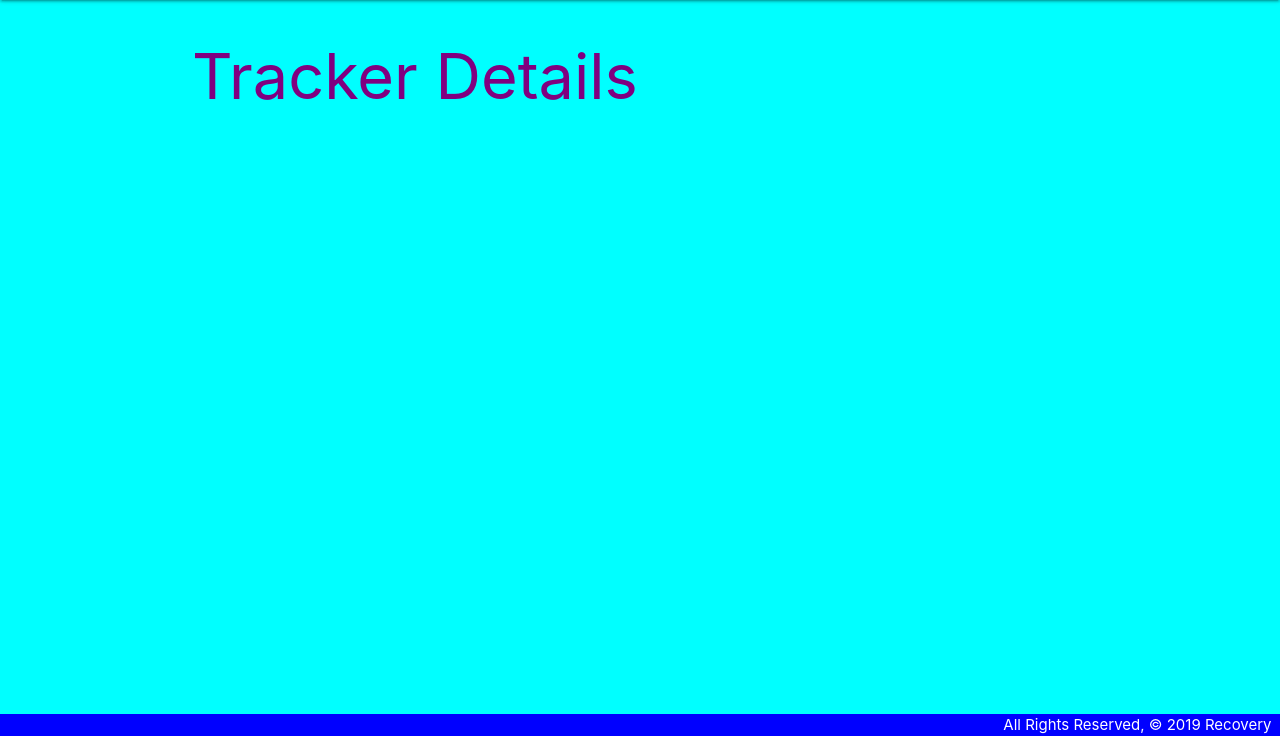
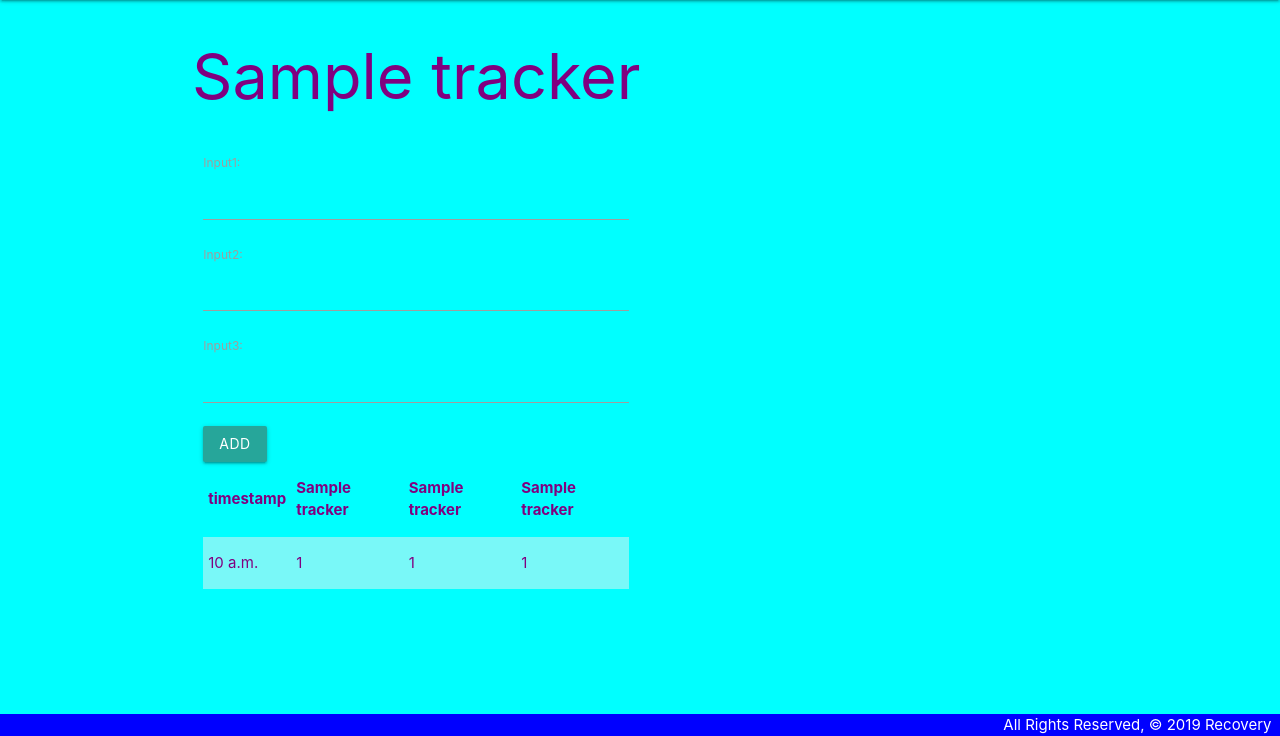
Before and after one commit to MiladMalakooti/recovery2, a Django app: page /trackers/1/ in a window 1280 px wide. Shown: the part 64-800 px from the top of the page. Run offline with Django 3.2, Linux system fonts and the light colour scheme; tables that the repository leaves empty hold one stand-in row (values such as "Sample post").

Commit message:
record posting"

```diff
--- a/main_app/admin.py
+++ b/main_app/admin.py
@@ -1,6 +1,5 @@
 from django.contrib import admin
-from .models import Record
-from .models import Tracker
+from .models import Record, Tracker
 
 # Register your models here.
 
--- /dev/null
+++ b/main_app/forms.py
@@ -0,0 +1,7 @@
+from django.forms import ModelForm
+from .models import Record
+
+class RecordForm(ModelForm):
+  class Meta:
+    model = Record
+    fields = ['input1', 'input2', 'input3']
--- a/main_app/models.py
+++ b/main_app/models.py
@@ -28,6 +28,10 @@ class Record(models.Model):
     input2 = models.IntegerField()
     input3 = models.IntegerField()
     timestamp = models.TimeField(auto_now_add=True)
+    tracker = models.ForeignKey(Tracker, on_delete=models.CASCADE)
 
     def __int__(self):
-        return self.input1
+        return self.input1, self.input2, self.input3
+
+    class Meta:
+        ordering = ['-timestamp']
--- a/main_app/templates/main_app/tracker_form.html
+++ b/main_app/templates/main_app/tracker_form.html
@@ -1,6 +1,11 @@
 {% extends 'base.html' %}
 
 {% block content %}
+{% if object %}
+<h1>Edit <span class="teal-text">{{object.tracker_name}}</span></h1>
+{% else %}
+<h1>Add Tracker</h1>
+{% endif %}
   <!-- Leaving the action empty makes the form post to the same url used to display it -->
   <form action="" method="post">
     <!-- Django requires the following for security purposes -->
--- a/main_app/templates/trackers/detail.html
+++ b/main_app/templates/trackers/detail.html
@@ -1,19 +1,29 @@
 {% extends 'base.html' %}
 {% block content %}
+<h1>{{ tracker.tracker_name }}</h1>
 
-<h1>Tracker Details</h1>
-
-{% for record in records %}
-<div class="card">
-  <div class="card-content">
-    <span class="card-title">{{ record.timestamp }}</span>
-    <p>SYS: {{ record.input1 }}</p>
-  </div>
-  <div class="card-action">
-    <a href="{% url 'trackers_update' tracker.id %}">Edit</a>
-    <a href="{% url 'trackers_delete' tracker.id %}">Delete</a>
-  </div>
+<div class="row">
+<div class="col s6">
+  <form action="{% url 'add_record' tracker.id %}" method="post">
+    {% csrf_token %}
+    {{ record_form.as_p }}
+    <input type="submit" class="btn" value="Add">
+  </form>
+  <table class="striped">
+    <thead>
+      <tr><th>timestamp</th><th>{{ tracker.label1 }}</th><th>{{ tracker.label2 }}</th><th>{{ tracker.label3 }}</th></tr>
+    </thead>
+    <tbody>
+      {% for record in tracker.record_set.all %}
+        <tr>
+          <td>{{record.timestamp}}</td>
+          <td>{{record.input1}}</td>
+          <td>{{record.input2}}</td>
+          <td>{{record.input3}}</td>
+        </tr>
+      {% endfor %}
+    </tbody>
+  </table>
 </div>
-{% endfor %}
-
+</div>
 {% endblock %}
--- a/main_app/templates/trackers/index.html
+++ b/main_app/templates/trackers/index.html
@@ -8,6 +8,10 @@
     <a href="{% url 'detail' tracker.id %}">
     <div class="card-content">
       <span class="card-title">{{ tracker.tracker_name }}</span>
+      <div class="card-action">
+        <a href="{% url 'trackers_update' tracker.id %}">Edit</a>
+        <a href="{% url 'trackers_delete' tracker.id %}">Delete</a>
+      </div>
     </div>
     </a>
   </div>
--- a/main_app/urls.py
+++ b/main_app/urls.py
@@ -9,8 +9,8 @@ urlpatterns = [
     path('trackers/', views.trackers_index, name='index'),
     path('trackers/<int:tracker_id>/', views.trackers_detail, name='detail'),
     path('trackers/create/', views.TrackerCreate.as_view(), name='trackers_create'),
-    path('records/', views.records_index, name='findex'),
     path('trackers/<int:pk>/update/', views.TrackerUpdate.as_view(), name='trackers_update'),
     path('trackers/<int:pk>/delete/', views.TrackerDelete.as_view(), name='trackers_delete'),
+    path('trackers/<int:tracker_id>/add_record/', views.add_record, name='add_record'),
 
 ]
--- a/main_app/views.py
+++ b/main_app/views.py
@@ -1,6 +1,7 @@
-from django.shortcuts import render
+from django.shortcuts import render, redirect
 from django.views.generic.edit import CreateView, UpdateView, DeleteView
-from .models import Record, Tracker
+from .models import Tracker
+from .forms import RecordForm
 
 class TrackerCreate(CreateView):
     model = Tracker
@@ -16,17 +17,16 @@ class TrackerDelete(DeleteView):
   model = Tracker
   success_url = '/trackers/'
 
-def records_index(request):
-    records = Record.objects.all()
-    return render(request, 'records/index.html', { 'records': records })
-
 def trackers_index(request):
     trackers = Tracker.objects.all()
     return render(request, 'trackers/index.html', { 'trackers': trackers })
 
 def trackers_detail(request, tracker_id):
     tracker = Tracker.objects.get(id=tracker_id)
-    return render(request, 'trackers/detail.html', { 'tracker': tracker })
+    record_form = RecordForm()
+    return render(request, 'trackers/detail.html', {
+         'tracker': tracker, 'record_form': record_form
+         })
 
 # Define the home view
 def home(request):
@@ -34,3 +34,13 @@ def home(request):
 
 def about(request):
     return render(request, 'about.html')
+
+def add_record(request, tracker_id):
+    form = RecordForm(request.POST)
+  # validate the form
+    if form.is_valid():
+    # don't save the form to the db until it
+        new_record = form.save(commit=False)
+        new_record.tracker_id = tracker_id
+        new_record.save()
+    return redirect('detail', tracker_id=tracker_id)
```
Also changed, not shown: main_app/templates/main_app/tracker_confirm_delete.html (added, +13 -0 lines), main_app/templates/records/index.html (deleted, +0 -15 lines), main_app/migrations/0004_record_tracker.py (added).
